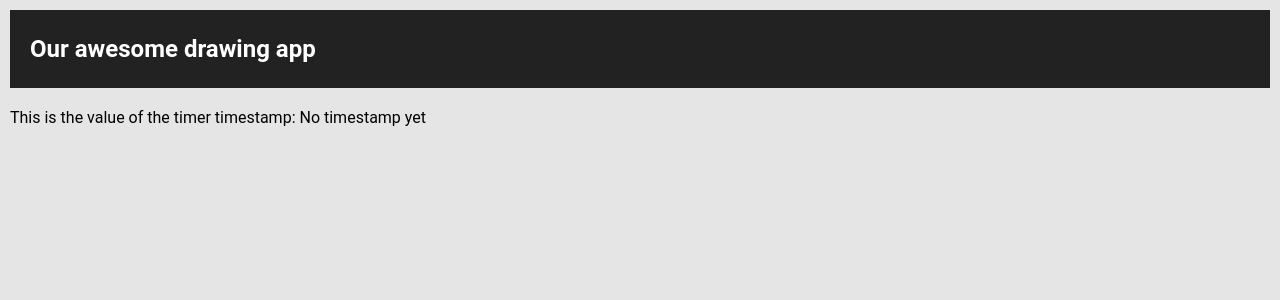
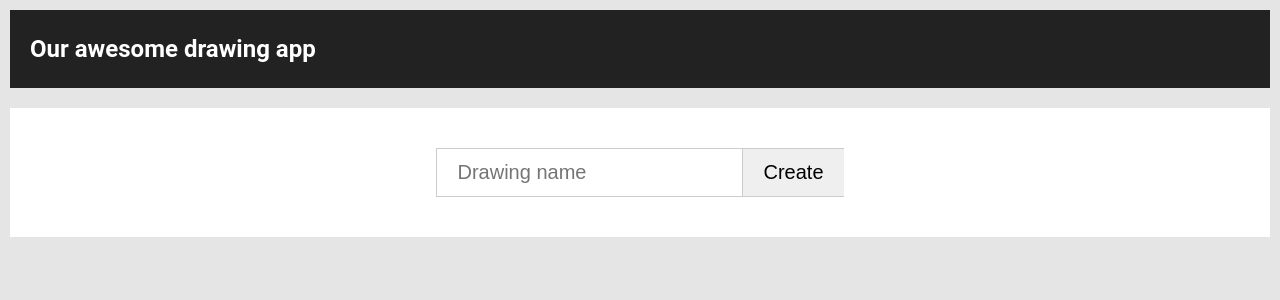
Before and after one commit to dideex/react-rethink-socketio, a React (Create React App) app: page / in a window 1280 px wide. Shown: the top 300 px of the page. Built offline with nearby package versions, Linux system fonts and the light colour scheme; no server answers.

Commit message:
front rethink connect

```diff
--- a/src/App.js
+++ b/src/App.js
@@ -1,12 +1,10 @@
 import React, { Component } from "react";
 import "./App.css";
-import { subscribeToTimer } from "./api";
+import DrawingForm from './DrawingForm';
 
 class App extends Component {
   constructor(props) {
     super(props);
-
-    subscribeToTimer(timestamp => this.setState({ timestamp }));
   }
 
   state = {
@@ -19,7 +17,7 @@
         <div className="App-header">
           <h2>Our awesome drawing app</h2>
         </div>
-        This is the value of the timer timestamp: {this.state.timestamp}
+        <DrawingForm/>
       </div>
     );
   }
--- /dev/null
+++ b/src/DrawingForm.js
@@ -0,0 +1,41 @@
+import React, { Component } from "react";
+import { createDrawing } from "./api";
+
+// DrawingForm component;
+class DrawingForm extends Component {
+  state = {
+    drawingName: ""
+  };
+
+  _handleSubmit = e => {
+    e.preventDefault();
+    createDrawing(this.state.drawingName);
+    this.setState({ drawingName: "" });
+  };
+
+  render() {
+    return (
+      <div className="Form">
+        <form onSubmit={this._handleSubmit}>
+          <input
+            type="text"
+            value={this.state.drawingName}
+            onChange={e =>
+              this.setState({
+                drawingName: e.target.value
+              })
+            }
+            placeholder="Drawing name"
+            className="Form-drawingInput"
+            required
+          />
+          <button type="submit" className="Form-drawingInput">
+            Create
+          </button>
+        </form>
+      </div>
+    );
+  }
+}
+
+export default DrawingForm;
--- a/src/api.js
+++ b/src/api.js
@@ -1,12 +1,16 @@
 import openSocket from 'socket.io-client';
 const socket = openSocket('http://localhost:8000')
 
-function subscribeToTimer(cb) {
-  socket.on('timer', timestamp => cb(timestamp))
-  socket.emit('subscribeToTimer', 1000)
+function subscribeToDrawings(cb) {
+  socket.on('drawing', cb)
+  socket.emit('subscribeToDrawings', 1000)
 }
 
+function createDrawing(name) {
+  socket.emit('createDrawing', { name })
+}
 
 export {
-  subscribeToTimer
+  subscribeToDrawings,
+  createDrawing
 }
```
Also changed, not shown: 1 other file (tests, documents, lock files or other folders).
